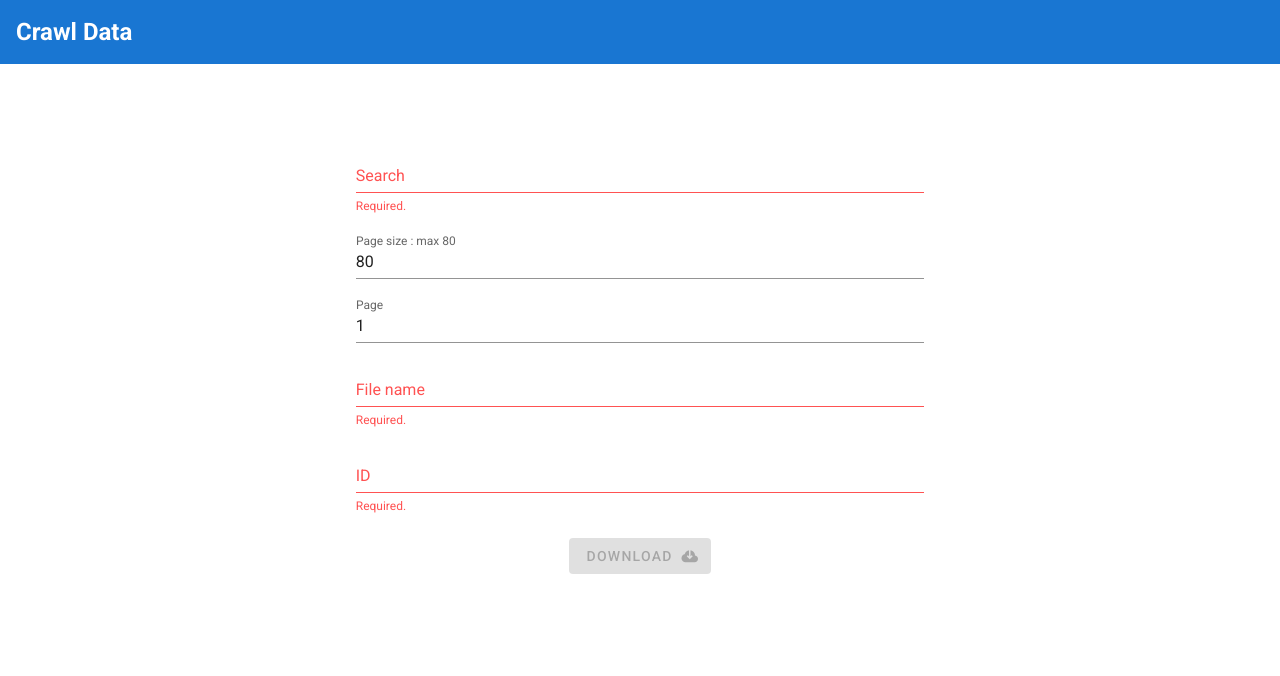
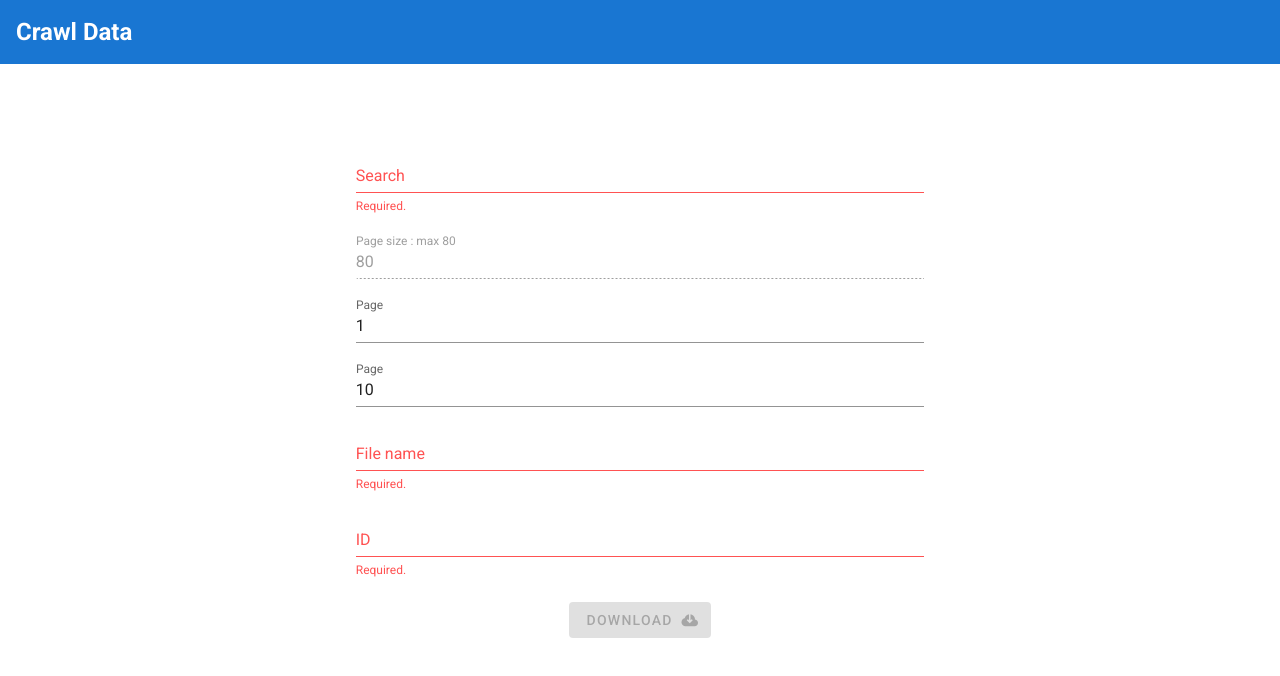
Before and after one commit to sockkingking/pexels-crawler, a Vue app: page / in a window 1280 px wide. Shown: the top 676 px of the page. Built offline with nearby package versions, Linux system fonts and the light colour scheme.

Commit message:
fix download by range, change link size large

```diff
--- a/src/components/Crawler.vue
+++ b/src/components/Crawler.vue
@@ -48,13 +48,21 @@
               hide-details="auto"
               v-model="pageSize"
               class="mt-5"
+              disabled
               :rules="rulesNumb"
           ></v-text-field>
           <v-text-field
               class="mt-5"
               label="Page"
               hide-details="auto"
-              v-model="pages"
+              v-model="pageStart"
+              :rules="rulesNumb"
+          ></v-text-field>
+          <v-text-field
+              class="mt-5"
+              label="Page"
+              hide-details="auto"
+              v-model="pageEnd"
               :rules="rulesNumb"
           ></v-text-field>
           <v-text-field
@@ -110,7 +118,8 @@ export default {
     valid: true,
     keyword: "",
     pageSize: 80,
-    pages: 1,
+    pageStart: 1,
+    pageEnd: 10,
     tokenId: "",
     rulesNumb: [
       value => !!value || 'Required.',
@@ -155,7 +164,7 @@ export default {
         imagesInfo.forEach(promise => {
           let subData = promise.photos.map((img) => {
             const title = this.extractTitleFromUrl(img);
-            const url = img.url;
+            const url = img.src.large;
             return {Title: title, URL: url};
           });
           Array.prototype.unshift.apply(data, subData);
@@ -178,9 +187,14 @@ export default {
       const client = createClient(this.tokenId);
       const query = this.keyword;
       const per_page = this.pageSize;
-      const pages = this.pages;
+      const pageStart = this.pageStart;
+      const pageEnd = this.pageEnd;
       let promises = [];
-      for (let i = 1; i <= pages; i++) {
+      if (pageEnd < pageStart) {
+        this.snackbar = true;
+        return null;
+      }
+      for (let i = pageStart; i <= pageEnd; i++) {
         let res = client.photos.search({query, per_page: per_page, page: i});
         promises.push(res);
       }
```
